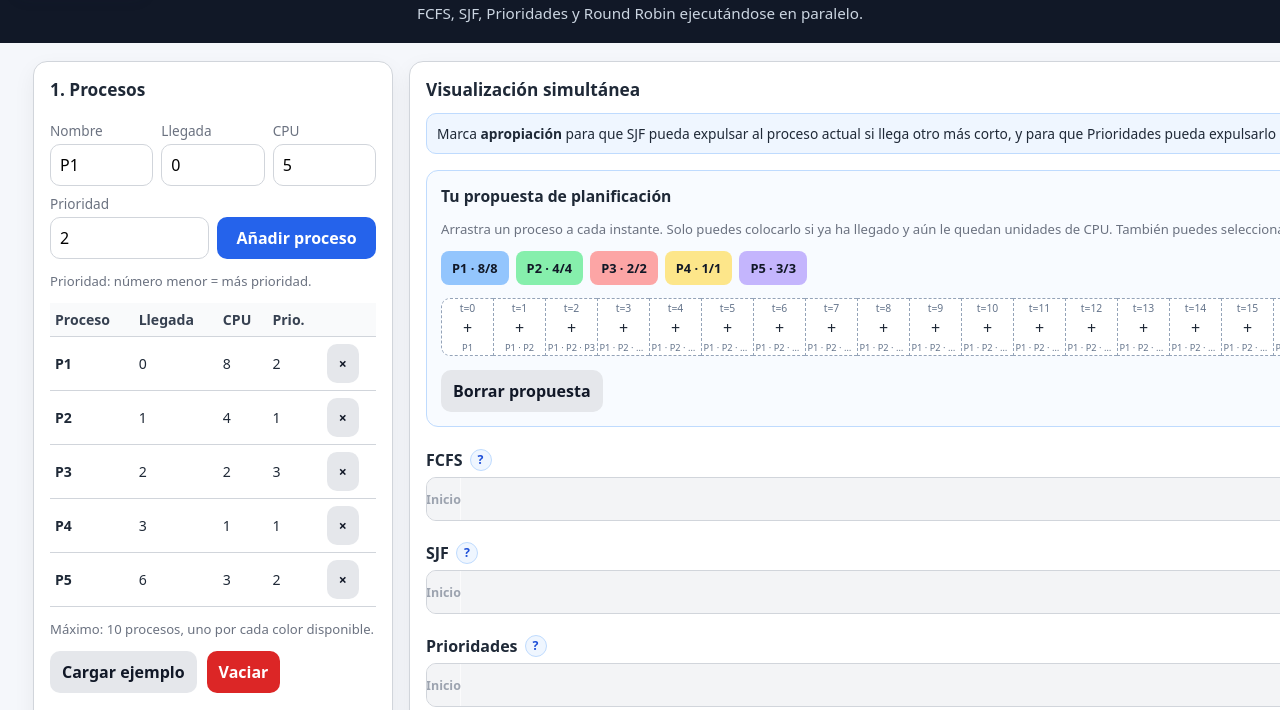
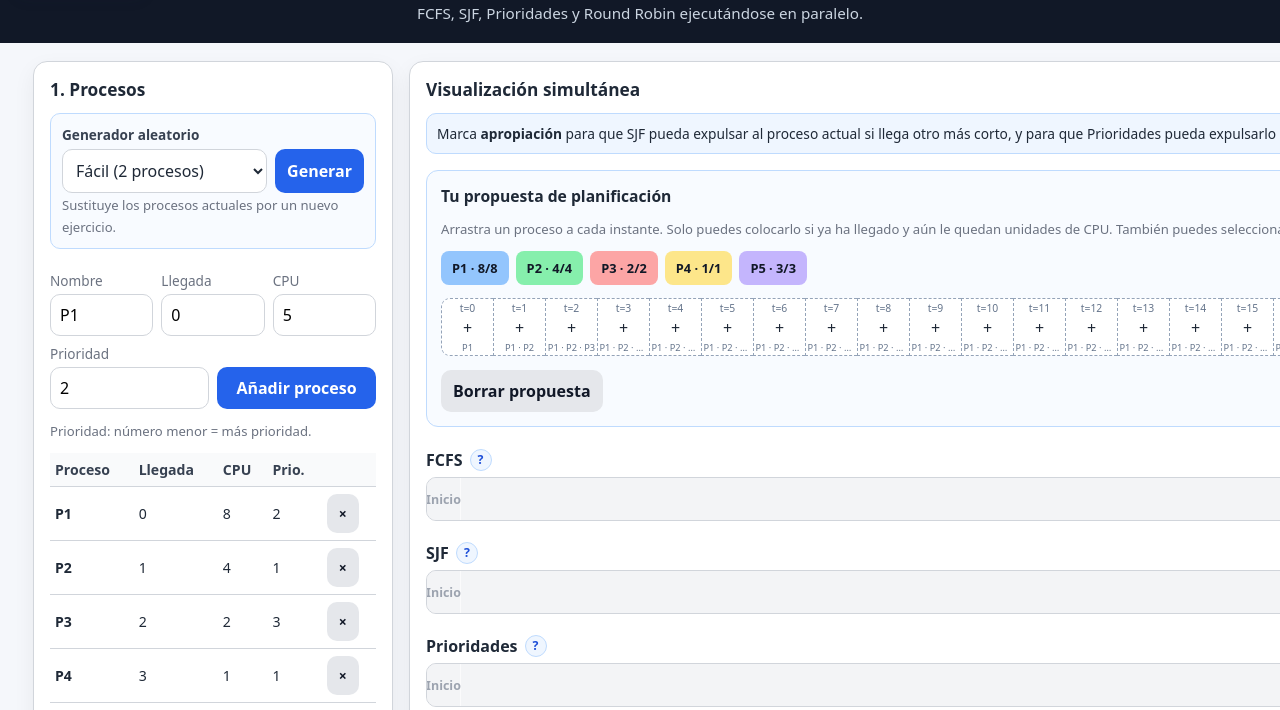
Before and after one commit to carlosgarvil/modulosFP, a website: page SOM/simuladores/S02-simulador_procesos.html in a window 1280 px wide. Shown: the part 55-765 px from the top of the page. Drawn offline with Linux system fonts and the light colour scheme.

Commit message:
added random process generator

```diff
--- a/SOM/simuladores/S02-simulador_procesos.html
+++ b/SOM/simuladores/S02-simulador_procesos.html
@@ -20,6 +20,7 @@
   label{display:block;font-size:.85rem;color:var(--muted);margin:8px 0 4px}
   input,button,select{font:inherit} input[type="number"],input[type="text"]{width:100%;border:1px solid var(--line);border-radius:10px;padding:9px;background:white}
   .row{display:grid;grid-template-columns:1fr 1fr 1fr;gap:8px}.row2{display:grid;grid-template-columns:1fr 1fr;gap:8px}.inline{display:flex;gap:10px;align-items:center;flex-wrap:wrap}
+  .randomGenerator{margin:0 0 14px;padding:11px;border:1px solid #bfdbfe;border-radius:10px;background:#f8fbff}.randomGenerator label{margin:0 0 5px;color:#374151;font-weight:650}.randomControls{display:grid;grid-template-columns:1fr auto;gap:8px}.randomControls select{width:100%;border:1px solid var(--line);border-radius:10px;padding:9px;background:white;color:var(--text)}
   button{border:0;border-radius:10px;padding:10px 12px;background:var(--accent);color:white;cursor:pointer;font-weight:650}button.secondary{background:#475569}button.ghost{background:#e5e7eb;color:#111827}button.danger{background:var(--danger)}button:disabled{opacity:.55;cursor:not-allowed}
   table{width:100%;border-collapse:collapse;font-size:.88rem}th,td{border-bottom:1px solid var(--line);padding:7px 5px;text-align:left}th{color:#374151;background:#f9fafb}.small{font-size:.82rem;color:var(--muted)}#processTable tbody tr{transition:background-color .16s ease,box-shadow .16s ease}#processTable tbody tr.process-highlight{background:var(--process-color);box-shadow:inset 3px 0 color-mix(in srgb,var(--process-color) 65%,#111827)}
   .simbar{margin:14px 0 18px}.barhead{display:flex;justify-content:space-between;gap:12px;margin-bottom:6px}.algoTitle{display:flex;align-items:center;gap:7px}.algoname{font-weight:750}.stats{font-size:.82rem;color:var(--muted)}
@@ -42,6 +43,18 @@
 <div class="grid">
 <section class="card">
   <h2>1. Procesos</h2>
+  <div class="randomGenerator">
+    <label for="randomLevel">Generador aleatorio</label>
+    <div class="randomControls">
+      <select id="randomLevel" aria-label="Dificultad del conjunto de procesos">
+        <option value="2">Fácil (2 procesos)</option>
+        <option value="3">Intermedio (3 procesos)</option>
+        <option value="4">Avanzado (4 procesos)</option>
+      </select>
+      <button id="randomBtn" type="button">Generar</button>
+    </div>
+    <span class="small">Sustituye los procesos actuales por un nuevo ejercicio.</span>
+  </div>
   <div class="row">
     <div><label>Nombre</label><input id="pName" type="text" value="P1" /></div>
     <div><label>Llegada</label><input id="pArrival" type="number" min="0" value="0" /></div>
@@ -153,6 +166,8 @@ function err(t){document.getElementById('err').textContent=t||''}
 function renderTable(){const tb=document.querySelector('#processTable tbody');tb.innerHTML='';processes.forEach((p,i)=>{tb.insertAdjacentHTML('beforeend',`<tr data-process-index="${i}" style="--process-color:${colors[i]}"><td><strong>${p.name}</strong></td><td>${p.arrival}</td><td>${p.burst}</td><td>${p.priority}</td><td><button class="ghost" onclick="removeProc(${i})">×</button></td></tr>`)});document.getElementById('addBtn').disabled=processes.length>=colors.length;renderLegend();resetProposal();}
 window.removeProc=i=>{processes.splice(i,1);renderTable();prepare();}
 function addProcess(){if(processes.length>=colors.length){err(`El simulador admite un máximo de ${colors.length} procesos.`);return}const name=document.getElementById('pName').value.trim()||`P${processes.length+1}`;const arrival=+document.getElementById('pArrival').value;const burst=+document.getElementById('pBurst').value;const priority=+document.getElementById('pPriority').value;if(!Number.isInteger(arrival)||arrival<0||!Number.isInteger(burst)||burst<1||!Number.isInteger(priority)||priority<1){err('Revisa llegada, CPU y prioridad. Deben ser enteros válidos.');return}if(processes.some(p=>p.name===name)){err('Ya existe un proceso con ese nombre.');return}err('');processes.push({name,arrival,burst,priority});document.getElementById('pName').value=`P${processes.length+1}`;renderTable();prepare();}
+function randomInt(min,max){return Math.floor(Math.random()*(max-min+1))+min;}
+function generateRandomProcesses(){const count=+document.getElementById('randomLevel').value;processes=Array.from({length:count},(_,i)=>({name:`P${i+1}`,arrival:i===0?0:randomInt(0,5),burst:randomInt(1,8),priority:randomInt(1,count)})).sort((a,b)=>a.arrival-b.arrival||Number(a.name.slice(1))-Number(b.name.slice(1)));err('');document.getElementById('pName').value=`P${count+1}`;renderTable();prepare();}
 function loadSample(){processes=[{name:'P1',arrival:0,burst:8,priority:2},{name:'P2',arrival:1,burst:4,priority:1},{name:'P3',arrival:2,burst:2,priority:3},{name:'P4',arrival:3,burst:1,priority:1},{name:'P5',arrival:6,burst:3,priority:2}];renderTable();prepare();}
 function createSim(id){return {id, procs:cloneProcs(), timeline:[], ready:[], running:null, rrQuantumLeft:+document.getElementById('quantum').value, completed:0};}
 function prepare(){stopAuto();currentTime=0;sims={};algorithms.forEach(a=>sims[a.id]=createSim(a.id));maxEnd=processes.reduce((s,p)=>s+p.burst,0)+Math.min(...processes.map(p=>p.arrival).concat([0]));renderSim();renderMetrics(false);}
@@ -188,7 +203,7 @@ function closeHelp(){document.getElementById('helpModal').classList.remove('open
 document.getElementById('closeHelpBtn').onclick=closeHelp;
 document.getElementById('helpModal').onclick=e=>{if(e.target.id==='helpModal')closeHelp();}
 document.addEventListener('keydown',e=>{if(e.key==='Escape')closeHelp();});
-document.getElementById('addBtn').onclick=addProcess;document.getElementById('sampleBtn').onclick=loadSample;document.getElementById('clearBtn').onclick=()=>{processes=[];renderTable();prepare();};document.getElementById('clearProposalBtn').onclick=resetProposal;document.getElementById('resetBtn').onclick=prepare;document.getElementById('stepBtn').onclick=stepAll;document.getElementById('runBtn').onclick=runAll;document.getElementById('autoBtn').onclick=toggleAuto;document.getElementById('preemptive').onchange=prepare;document.getElementById('quantum').onchange=prepare;loadSample();
+document.getElementById('addBtn').onclick=addProcess;document.getElementById('randomBtn').onclick=generateRandomProcesses;document.getElementById('sampleBtn').onclick=loadSample;document.getElementById('clearBtn').onclick=()=>{processes=[];renderTable();prepare();};document.getElementById('clearProposalBtn').onclick=resetProposal;document.getElementById('resetBtn').onclick=prepare;document.getElementById('stepBtn').onclick=stepAll;document.getElementById('runBtn').onclick=runAll;document.getElementById('autoBtn').onclick=toggleAuto;document.getElementById('preemptive').onchange=prepare;document.getElementById('quantum').onchange=prepare;loadSample();
 </script>
 </body>
 </html>
```
